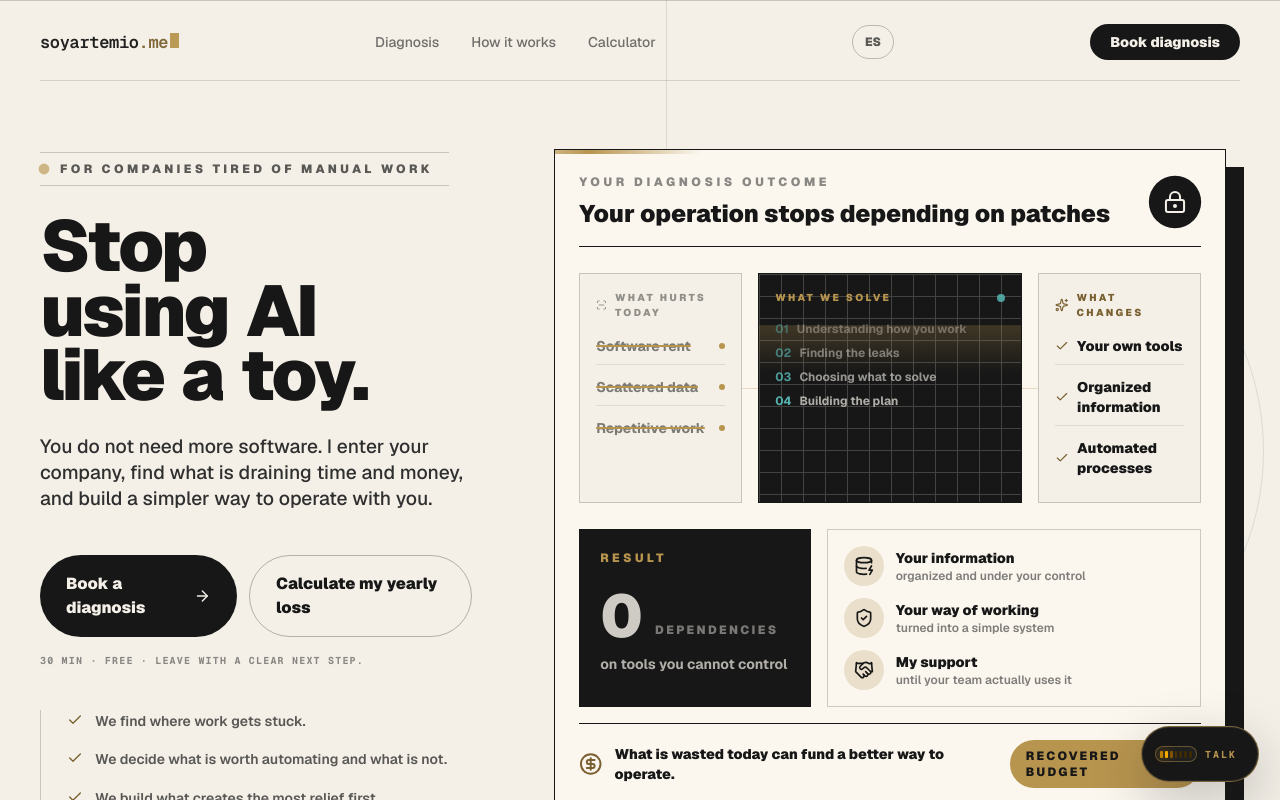
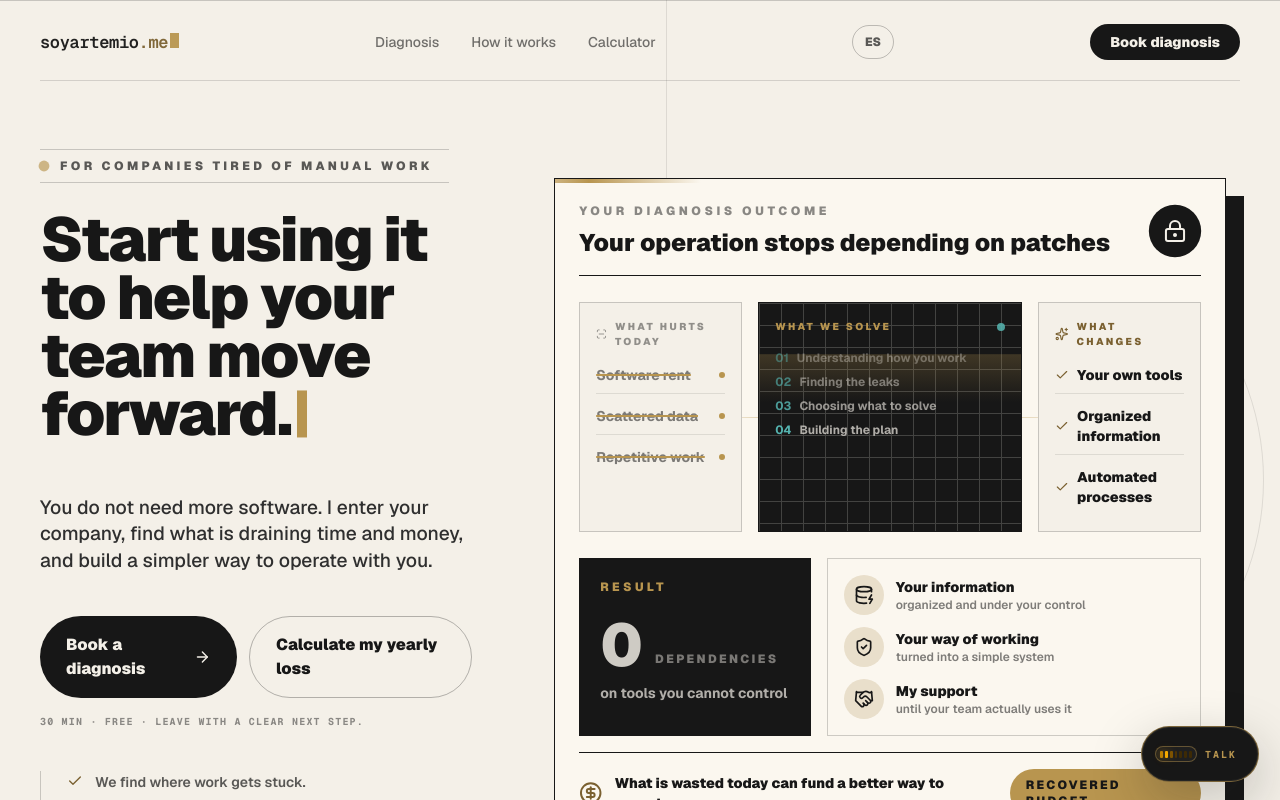
Before and after one commit to soyartemio/soyartemio-web, a Next.js app: page /en in a window 1280 px wide. Shown: the top 800 px of the page. Built offline with nearby package versions, Linux system fonts and the light colour scheme.

Commit message:
Add scroll-driven hero typewriter

```diff
--- a/src/app/concept/ConceptExperience.tsx
+++ b/src/app/concept/ConceptExperience.tsx
@@ -2,7 +2,7 @@
 
 import Link from "next/link";
 import Image from "next/image";
-import { useMemo, useState } from "react";
+import { useEffect, useMemo, useState, useSyncExternalStore } from "react";
 import { motion, useReducedMotion } from "framer-motion";
 import VoiceAgent from "../../components/ui/voice/VoiceAgent";
 import {
@@ -94,6 +94,18 @@ const content = {
       primaryCta: "Agendar diagnóstico",
       secondaryCta: "Calcular lo que pierdo al año",
       auditNote: "30 min · sin costo · sales con el siguiente paso claro.",
+      responses: [
+        "Empieza a usarla estratégicamente.",
+        "Empieza a usarla para recuperar tiempo.",
+        "Empieza a usarla para dejar de operar a mano.",
+        "Empieza a usarla donde sí mueve el negocio.",
+        "Empieza a usarla para recuperar margen.",
+        "Empieza a usarla para ordenar tu operación.",
+        "Empieza a usarla para decidir con información.",
+        "Empieza a usarla para que tu equipo avance.",
+        "Empieza a usarla para dejar de perseguir reportes.",
+        "Empieza a usarla para volver a tener control.",
+      ],
       outcomes: [
         "Detectamos dónde se atasca el trabajo.",
         "Decidimos qué conviene automatizar y qué no.",
@@ -344,6 +356,18 @@ const content = {
       primaryCta: "Book a diagnosis",
       secondaryCta: "Calculate my yearly loss",
       auditNote: "30 min · free · leave with a clear next step.",
+      responses: [
+        "Start using it strategically.",
+        "Start using it to recover time.",
+        "Start using it to leave manual work behind.",
+        "Start using it where it moves the business.",
+        "Start using it to recover margin.",
+        "Start using it to organize your operation.",
+        "Start using it to decide with real information.",
+        "Start using it to help your team move forward.",
+        "Start using it to stop chasing reports.",
+        "Start using it to take back control.",
+      ],
       outcomes: [
         "We find where work gets stuck.",
         "We decide what is worth automating and what is not.",
@@ -593,35 +617,186 @@ const drawY = {
   visible: { scaleY: 1, transition: { duration: 1.4, ease: EASE, delay: 0.25 } },
 };
 
+type TypewriterPhase =
+  | "typing-initial"
+  | "idle-initial"
+  | "erasing"
+  | "typing-response"
+  | "idle-response";
+
+type HeroResponseWindow = Window & {
+  __soyartemioHeroResponse?: Partial<Record<Locale, string>>;
+};
+
+const subscribeToHydration = () => () => {};
+const getHydratedSnapshot = () => true;
+const getServerSnapshot = () => false;
+
+function chooseHeroResponse(locale: Locale, responses: readonly string[]) {
+  const heroWindow = window as HeroResponseWindow;
+  const cached = heroWindow.__soyartemioHeroResponse?.[locale];
+  if (cached) return cached;
+
+  const previousKey = `soyartemio:hero-response:${locale}`;
+  const entropy = new Uint32Array(1);
+  window.crypto.getRandomValues(entropy);
+  let nextIndex = entropy[0] % responses.length;
+
+  try {
+    const previousIndex = Number(window.sessionStorage.getItem(previousKey));
+    if (Number.isInteger(previousIndex) && previousIndex === nextIndex && responses.length > 1) {
+      nextIndex = (nextIndex + 1 + (entropy[0] % (responses.length - 1))) % responses.length;
+    }
+    window.sessionStorage.setItem(previousKey, String(nextIndex));
+  } catch {
+    // La animación sigue funcionando aunque el navegador bloquee sessionStorage.
+  }
+
+  const selected = responses[nextIndex];
+  heroWindow.__soyartemioHeroResponse = {
+    ...heroWindow.__soyartemioHeroResponse,
+    [locale]: selected,
+  };
+  return selected;
+}
+
 /**
- * Titular con máscara por palabra: cada palabra sube desde detrás de su propio
- * recorte en vez de aparecer con opacidad. Es el gesto que separa un titular
- * animado de uno que sólo se enciende.
- *
- * El `pb`/`-mb` existe porque el recorte cortaría las colas de la j y la g.
+ * El cursor del wordmark se convierte en conducta: escribe la tesis al cargar
+ * y, con el primer scroll hacia abajo, la reemplaza una sola vez por un uso
+ * concreto. La altura se reserva para evitar saltos de layout.
  */
-function MaskedWords({ text, delay = 0.12 }: { text: string; delay?: number }) {
+function TypewriterHeadline({
+  locale,
+  initialText,
+  responses,
+  className,
+  initialClassName = "",
+  responseClassName = "",
+}: {
+  locale: Locale;
+  initialText: string;
+  responses: readonly string[];
+  className: string;
+  initialClassName?: string;
+  responseClassName?: string;
+}) {
   const prefersReducedMotion = useReducedMotion();
-  if (prefersReducedMotion) return <>{text}</>;
+  const isHydrated = useSyncExternalStore(
+    subscribeToHydration,
+    getHydratedSnapshot,
+    getServerSnapshot,
+  );
+  const shouldReduceMotion = isHydrated && Boolean(prefersReducedMotion);
+  const [displayText, setDisplayText] = useState("");
+  const [phase, setPhase] = useState<TypewriterPhase>("typing-initial");
+
+  useEffect(() => {
+    if (shouldReduceMotion) return;
+
+    let cancelled = false;
+    let timer: number | undefined;
+    let initialFinished = false;
+    let scrollRequested = false;
+    let transformed = false;
+    let selectedResponse = responses[0];
+    let previousScrollY = window.scrollY;
+
+    const schedule = (callback: () => void, delay: number) => {
+      timer = window.setTimeout(callback, delay);
+    };
+
+    const typeText = (text: string, index: number, onDone: () => void) => {
+      if (cancelled) return;
+      setDisplayText(text.slice(0, index));
+
+      if (index >= text.length) {
+        schedule(onDone, 260);
+        return;
+      }
+
+      const character = text[index - 1];
+      const delay = character === " " ? 22 : character === "." ? 170 : 34 + (index % 4) * 5;
+      schedule(() => typeText(text, index + 1, onDone), delay);
+    };
+
+    const typeResponse = () => {
+      setPhase("typing-response");
+      typeText(selectedResponse, 1, () => setPhase("idle-response"));
+    };
+
+    const eraseInitial = (remaining: number) => {
+      if (cancelled) return;
+      setDisplayText(initialText.slice(0, remaining));
+
+      if (remaining <= 0) {
+        schedule(typeResponse, 140);
+        return;
+      }
+
+      schedule(() => eraseInitial(remaining - 1), 14);
+    };
+
+    const beginTransformation = () => {
+      if (!initialFinished || !scrollRequested || transformed) return;
+      transformed = true;
+      setPhase("erasing");
+      schedule(() => eraseInitial(initialText.length - 1), 180);
+    };
+
+    const handleScroll = () => {
+      const nextScrollY = window.scrollY;
+      const movedDown = nextScrollY > previousScrollY + 2 && nextScrollY > 12;
+      previousScrollY = nextScrollY;
+      if (!movedDown || scrollRequested) return;
+
+      scrollRequested = true;
+      selectedResponse = chooseHeroResponse(locale, responses);
+      window.removeEventListener("scroll", handleScroll);
+      beginTransformation();
+    };
+
+    window.addEventListener("scroll", handleScroll, { passive: true });
+    schedule(
+      () =>
+        typeText(initialText, 1, () => {
+          initialFinished = true;
+          setPhase("idle-initial");
+          beginTransformation();
+        }),
+      180,
+    );
+
+    return () => {
+      cancelled = true;
+      if (timer !== undefined) window.clearTimeout(timer);
+      window.removeEventListener("scroll", handleScroll);
+    };
+  }, [initialText, locale, responses, shouldReduceMotion]);
+
+  const isResponse = phase === "typing-response" || phase === "idle-response";
+  const isActive = phase === "typing-initial" || phase === "typing-response" || phase === "erasing";
+  const visibleText = shouldReduceMotion ? initialText : displayText;
 
   return (
-    <span aria-hidden="true">
-      {text.split(" ").map((word, index) => (
+    <h1
+      className={className}
+      data-typewriter-phase={shouldReduceMotion ? "reduced-motion" : phase}
+    >
+      <span className="sr-only">{initialText}</span>
+      <span
+        aria-hidden="true"
+        className={`block ${isResponse ? responseClassName : `text-balance ${initialClassName}`}`}
+      >
+        {visibleText}
         <span
-          key={`${word}-${index}`}
-          className="mr-[0.24em] inline-block overflow-hidden pb-[0.16em] align-bottom -mb-[0.16em]"
-        >
-          <motion.span
-            className="inline-block"
-            initial={{ y: "115%" }}
-            animate={{ y: 0 }}
-            transition={{ duration: 0.82, ease: EASE, delay: delay + index * 0.045 }}
-          >
-            {word}
-          </motion.span>
-        </span>
-      ))}
-    </span>
+          className={`ml-[0.1em] inline-block h-[0.76em] w-[0.16em] translate-y-[0.04em] bg-[#b8954f] ${
+            !isActive && !shouldReduceMotion
+              ? "motion-safe:animate-[brand-caret_1.15s_steps(1)_infinite]"
+              : ""
+          }`}
+        />
+      </span>
+    </h1>
   );
 }
 
@@ -1180,9 +1355,14 @@ function MobileHero({ locale }: { locale: Locale }) {
         <p className="inline-flex border-y border-[#171717]/20 py-2 text-[9px] font-black uppercase tracking-[0.18em] text-[#7a6030]">
           {copy.mobile.eyebrow}
         </p>
-        <h1 className="mt-[26px] max-w-[9ch] text-[clamp(3.15rem,15vw,4.25rem)] font-black leading-[0.84] tracking-[-0.055em]">
-          {copy.mobile.heroTitle}
-        </h1>
+        <TypewriterHeadline
+          locale={locale}
+          initialText={copy.mobile.heroTitle}
+          responses={copy.hero.responses}
+          className="mt-[26px] min-h-[2.52em] w-full text-[clamp(3.15rem,15vw,4.25rem)] font-black leading-[0.84] tracking-[-0.055em]"
+          initialClassName="max-w-[9ch]"
+          responseClassName="max-w-full text-[0.72em] leading-[0.94] tracking-[-0.04em]"
+        />
         <p className="mt-[26px] max-w-[32ch] text-base font-semibold leading-relaxed text-[#171717]/68">
           {copy.mobile.heroBody}
         </p>
@@ -1591,10 +1771,14 @@ export default function ConceptExperience({ locale = "es" }: { locale?: Locale }
               partía en cinco renglones. El tracking se cierra a −0.03em porque
               a este cuerpo el espaciado por defecto se ve suelto.
             */}
-            <h1 className="max-w-[21rem] text-[clamp(2.625rem,5.6vw,5.5rem)] font-black leading-[0.9] tracking-[-0.035em] text-balance text-[#171717] sm:max-w-[15ch]">
-              <span className="sr-only">{copy.hero.title}</span>
-              <MaskedWords text={copy.hero.title} />
-            </h1>
+            <TypewriterHeadline
+              locale={locale}
+              initialText={copy.hero.title}
+              responses={copy.hero.responses}
+              className="min-h-[3.6em] w-full text-[clamp(2.625rem,5.6vw,5.5rem)] font-black leading-[0.9] tracking-[-0.035em] text-[#171717]"
+              initialClassName="max-w-[21rem] sm:max-w-[15ch]"
+              responseClassName="max-w-[16ch] text-[0.86em] leading-[0.94] tracking-[-0.03em]"
+            />
 
             <motion.p variants={rise} className="mt-[26px] max-w-[21rem] text-[clamp(1rem,1.5vw,1.3125rem)] font-medium leading-snug text-[#2f2f2f] sm:max-w-[42ch]">
               {copy.hero.body}
```
